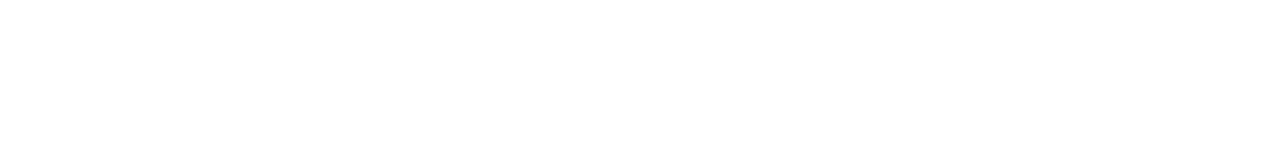
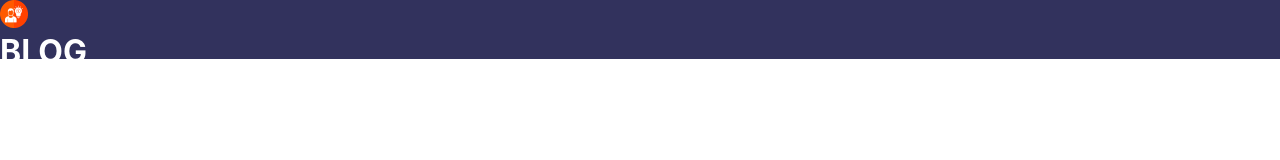
Before and after one commit to vinicius-ricardoADS/Gamers-Posts, a website: page index.html in a window 1280 px wide. Drawn offline with Linux system fonts and the light colour scheme.

Commit message:
styles: building header

```diff
--- a/app.css
+++ b/app.css
@@ -0,0 +1,25 @@
+* {
+    margin: 0;
+}
+
+header {
+    height: 59px;
+    background-color: #32325D;
+    padding: 15px, 79px, 15px, 79px;
+}
+
+#title {
+    width: 66px;
+    height: 29px;
+    color: #FFFFFF;
+    font-family: Inter;
+}
+
+.flex {
+    display: flex;
+}
+
+img {
+    width: 28px;
+    height: 28px;
+}
--- a/index.html
+++ b/index.html
@@ -8,6 +8,12 @@
     <script src="/dist/data.js" defer></script>
 </head>
 <body>
-
+    <header>
+        <div>
+            <img src="/assets/logomarca.png" alt="">
+            <h1 id="title">BLOG</h1>
+        </div>
+    </header>
+    <main></main>
 </body>
 </html>
--- a/src/data.ts
+++ /dev/null
@@ -1 +0,0 @@
-console.log('Running...');
```
Also changed, not shown: assets/logomarca.png (added).
